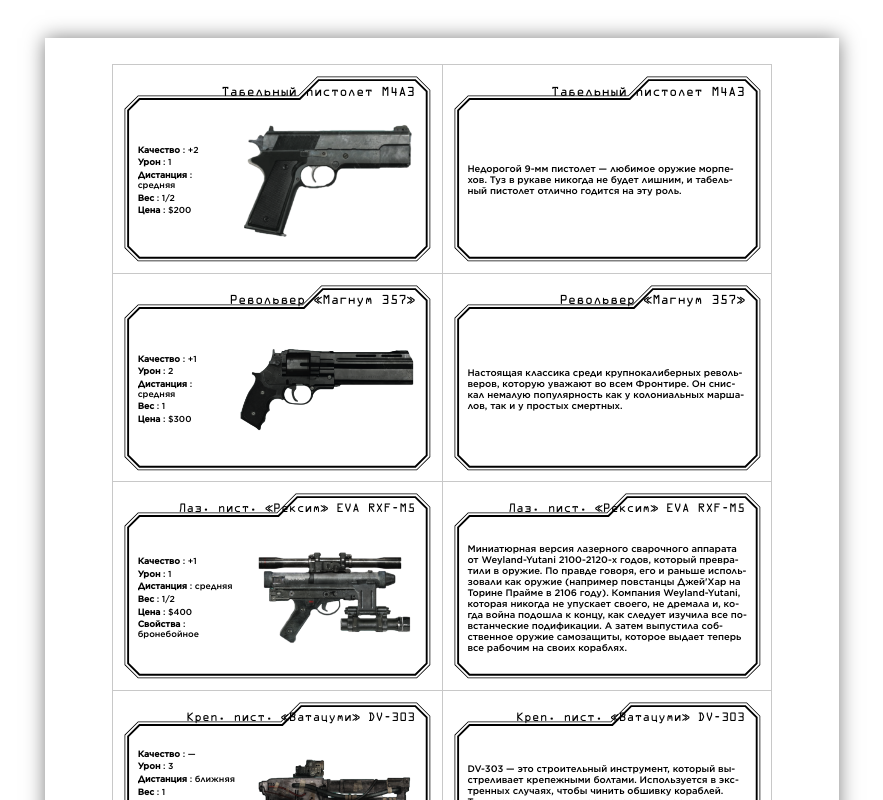
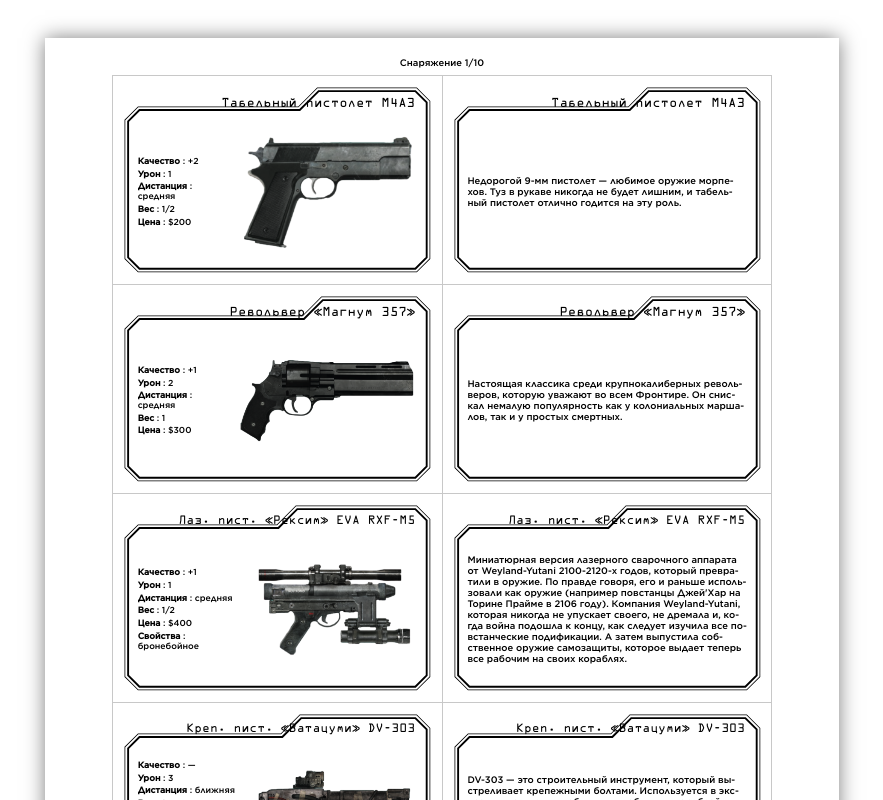
Before and after one commit to tsumo/rpg-cards, a React (Vite) app: page / in a window 1280 px wide. Shown: the top 800 px of the page, without its empty margins (198-1081 px from the left). Built offline with nearby package versions, Linux system fonts and the light colour scheme.

Commit message:
feat: sheet titles

```diff
--- a/src/components/Sheet.module.css
+++ b/src/components/Sheet.module.css
@@ -2,11 +2,12 @@
   width: var(--page-width);
   height: var(--page-height);
   min-height: var(--page-height);
-  padding: 7mm;
+  padding: 10mm;
   margin: 10mm auto;
   background: white;
   box-shadow: 0 0 0.5cm rgba(0, 0, 0, 0.5);
   box-sizing: border-box;
+  position: relative;
 }
 
 @page {
@@ -39,6 +40,14 @@
   }
 }
 
+.title {
+  font-size: 2.5mm;
+  position: absolute;
+  top: 5mm;
+  left: 50%;
+  transform: translateX(-50%);
+}
+
 .grid {
   display: flex;
   flex-wrap: wrap;
--- a/src/components/Sheet.tsx
+++ b/src/components/Sheet.tsx
@@ -1,8 +1,10 @@
 import { CSSProperties, ReactNode, useMemo } from "react";
 import clsx from "clsx";
+import { Text } from "./Text";
 import s from "./Sheet.module.css";
 
 export type SheetProps = {
+  title?: string;
   landscape?: boolean;
   children?: ReactNode;
 };
@@ -10,7 +12,7 @@ export type SheetProps = {
 const long = "297mm";
 const short = "210mm";
 
-export const Sheet = ({ landscape, children }: SheetProps) => {
+export const Sheet = ({ title, landscape, children }: SheetProps) => {
   const [width, height] = useMemo(
     () => (landscape ? [long, short] : [short, long]),
     [landscape]
@@ -27,6 +29,7 @@ export const Sheet = ({ landscape, children }: SheetProps) => {
         } as CSSProperties
       }
     >
+      {title && <Text className={s.title}>{title}</Text>}
       <div
         className={s.grid}
         style={{
--- a/src/components/SheetPartition.tsx
+++ b/src/components/SheetPartition.tsx
@@ -7,6 +7,7 @@ type SheetPartitionProps = SheetProps & {
 };
 
 export const SheetPartition = ({
+  title,
   partitionBy,
   children,
   ...props
@@ -15,7 +16,11 @@ export const SheetPartition = ({
 
   return partitioned.map((c, i) => {
     return (
-      <Sheet key={i} {...props}>
+      <Sheet
+        key={i}
+        title={title && `${title} ${i + 1}/${partitioned.length}`}
+        {...props}
+      >
         {c}
       </Sheet>
     );
--- a/src/components/sheets/CronusCrew.tsx
+++ b/src/components/sheets/CronusCrew.tsx
@@ -6,7 +6,7 @@ import { Text } from "../Text";
 
 export const CronusCrew = () => {
   return (
-    <SheetPartition partitionBy={5}>
+    <SheetPartition title="Экипаж Cronus" partitionBy={5}>
       <CardPair
         heading="Альберт Джонс ОФИЦЕР"
         left={
--- a/src/components/sheets/Equipment.tsx
+++ b/src/components/sheets/Equipment.tsx
@@ -7,7 +7,7 @@ import { Text } from "../Text";
 
 export const Equipment = () => {
   return (
-    <SheetPartition partitionBy={5}>
+    <SheetPartition title="Снаряжение" partitionBy={5}>
       <CardPair
         heading="Табельный пистолет M4A3"
         left={
--- a/src/components/sheets/MonteroAgendas.tsx
+++ b/src/components/sheets/MonteroAgendas.tsx
@@ -3,7 +3,11 @@ import { SheetPartition } from "../SheetPartition";
 
 export const MonteroAgendas = () => {
   return (
-    <SheetPartition landscape partitionBy={5}>
+    <SheetPartition
+      title="Личные цели, экипаж Montero"
+      landscape
+      partitionBy={5}
+    >
       <CardAgenda title="Ванесса Миллер КОМАНДИР" subtitle="АКТ 1">
         Следуй протоколу, выполни работу и получи оплату. Не рискуй лишний раз.
         Если повезет, следующий заказ будет выгоднее.
--- a/src/components/sheets/MonteroCrew.tsx
+++ b/src/components/sheets/MonteroCrew.tsx
@@ -6,7 +6,7 @@ import { Text } from "../Text";
 
 export const MonteroCrew = () => {
   return (
-    <SheetPartition partitionBy={5}>
+    <SheetPartition title="Экипаж Montero" partitionBy={5}>
       <CardPair
         heading="Ванесса Миллер КОМАНДИР"
         left={
```
